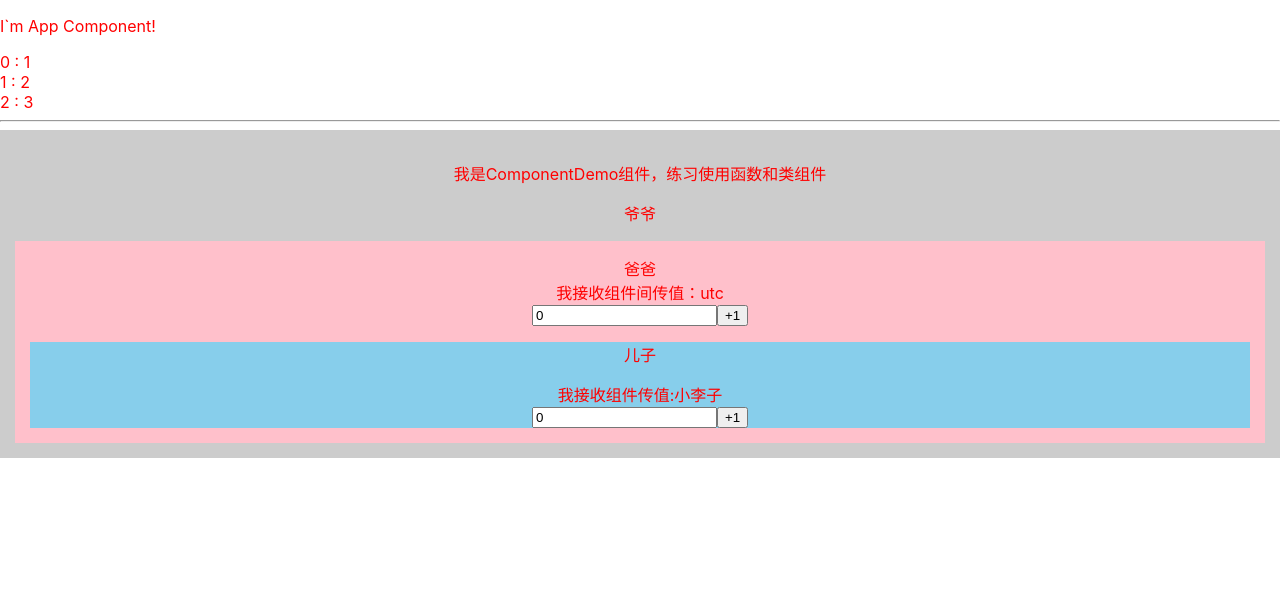
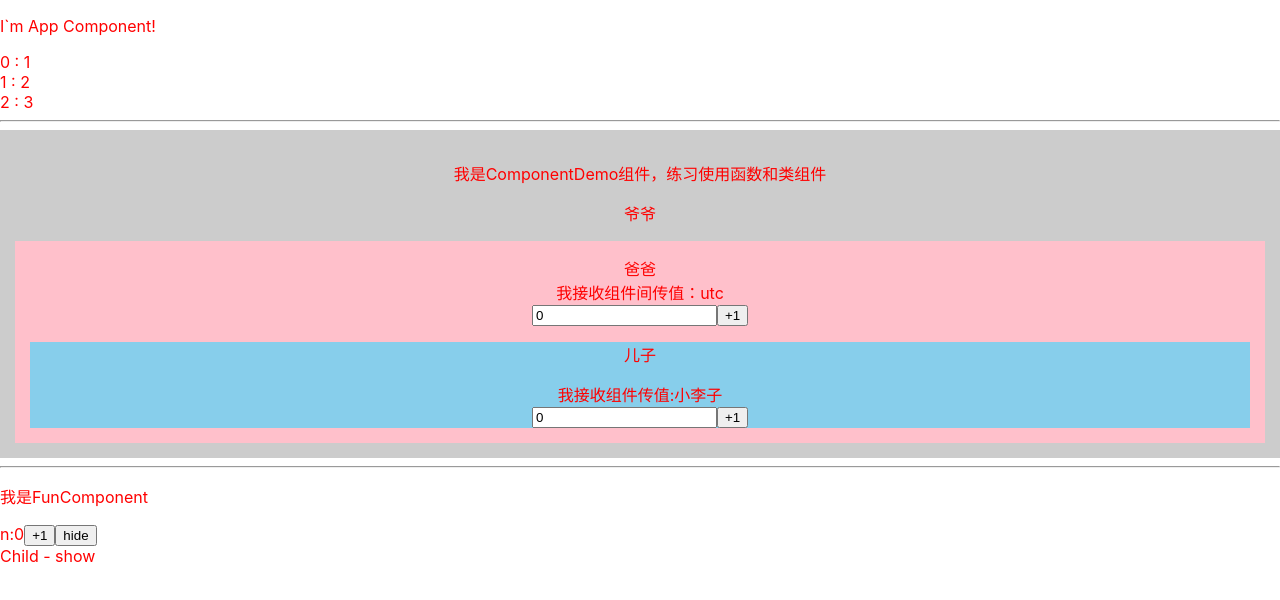
Before and after one commit to UntilTheCore/react-demo-1, a React (Create React App) app: page / in a window 1280 px wide. Shown: the top 600 px of the page. Built offline with nearby package versions, Linux system fonts and the light colour scheme.

Commit message:
函数组件模拟生命周期。

```diff
--- a/src/App.js
+++ b/src/App.js
@@ -1,5 +1,6 @@
 import React from 'react'
 import ComponentDemo from './components/componentDemo'
+import FunComponent from "./components/functionComponent";
 const App = () => {
     // return 后面的括号等同于 React.createElement，所以必须引入React
     return (
@@ -8,6 +9,8 @@ const App = () => {
             <Component1 numbers={[1, 2, 3]}/>
             <hr/>
             <ComponentDemo />
+            <hr/>
+            <FunComponent />
         </div>
     )
 }
@@ -28,7 +31,7 @@ const Component1 = (props) => {
 
     // 循环输出写法 2
     return props.numbers.map( (item,index) => {
-        return <div>{index} : {item}</div>
+        return <div key={index}>{index} : {item}</div>
     })
 }
 
--- a/src/components/componentDemo.js
+++ b/src/components/componentDemo.js
@@ -19,7 +19,7 @@ function Parent(props) {
         <span>爸爸</span>
         {/*  函数组件使用外部数据 */}
         <div>我接收组件间传值：{props.name}</div>
-        <input type="text" name={"parent"} value={n}/>
+        <input type="text" name={"parent"} value={n} readOnly={true}/>
         {/* setN 永远不会去改变n，而是产生一个新的n */}
         <button onClick={() => setN(n + 1)}>+1</button>
         <Son name={'小李子'}/>
@@ -39,7 +39,7 @@ class Son extends React.Component {
             {/* 类组件使用外部数据 */}
             <div>我接收组件传值:{this.props.name}</div>
             {/* 类组件使用内部数据state */}
-            <input type="text" value={this.state.n}/>
+            <input type="text" value={this.state.n} readOnly={true}/>
             <button onClick={this.add}>+1</button>
         </div>
     }
--- /dev/null
+++ b/src/components/functionComponent.js
@@ -0,0 +1,66 @@
+import React from "react";
+// 函数组件练习，函数组件如何使用生命周期钩子
+
+const FunComponent = () => {
+    const [n, setN] = React.useState(0)
+    const onClick = () => {
+        setN(n + 1)
+    }
+    let [childVisible, setChildVisible] = React.useState(1)
+    const show = () => {
+        setChildVisible(1)
+    }
+    const hide = () => {
+        setChildVisible(0)
+    }
+
+    // 模拟componentDidUpdate() 钩子函数
+    // 第二个参数要么没有，要么必须是一个数组，数组内放可能会发生改变的值。
+    // 如果没有传第二个参数，那么就是监听所有变量的改变
+    // React.useEffect(() => {
+    //     console.log('n发生改变了！')
+    // }, [n/*,m*/])
+
+    // React.useEffect( () => {
+    //     console.log('改变了!')
+    // })
+
+    // 模拟 componentDidMount
+    React.useEffect( () => {
+        console.log('第一次渲染父组件!')
+    }, [])
+
+    return (
+        <div>
+            <p>我是FunComponent</p>
+            n:{n}
+            <button onClick={onClick}> +1</button>
+            {/*<Child />*/}
+            {childVisible ?
+                <>
+                <button onClick={hide}>hide</button>
+                <Child/>
+                </>
+                :
+                <button onClick={show}>show</button>
+            }
+        </div>
+    )
+}
+
+const Child = () => {
+    // 模拟componentWillUnmount() 钩子函数
+    // 注意一定要在第二个参数加 [] ,表示在加载和消亡时只调用一次
+    React.useEffect(() => {
+        console.log('第一次渲染Child组件!')
+        return () => {
+            console.log('Child消亡了！')
+        }
+    },[])
+    return (
+        <div>Child - show</div>
+    )
+}
+
+
+export default FunComponent
```
